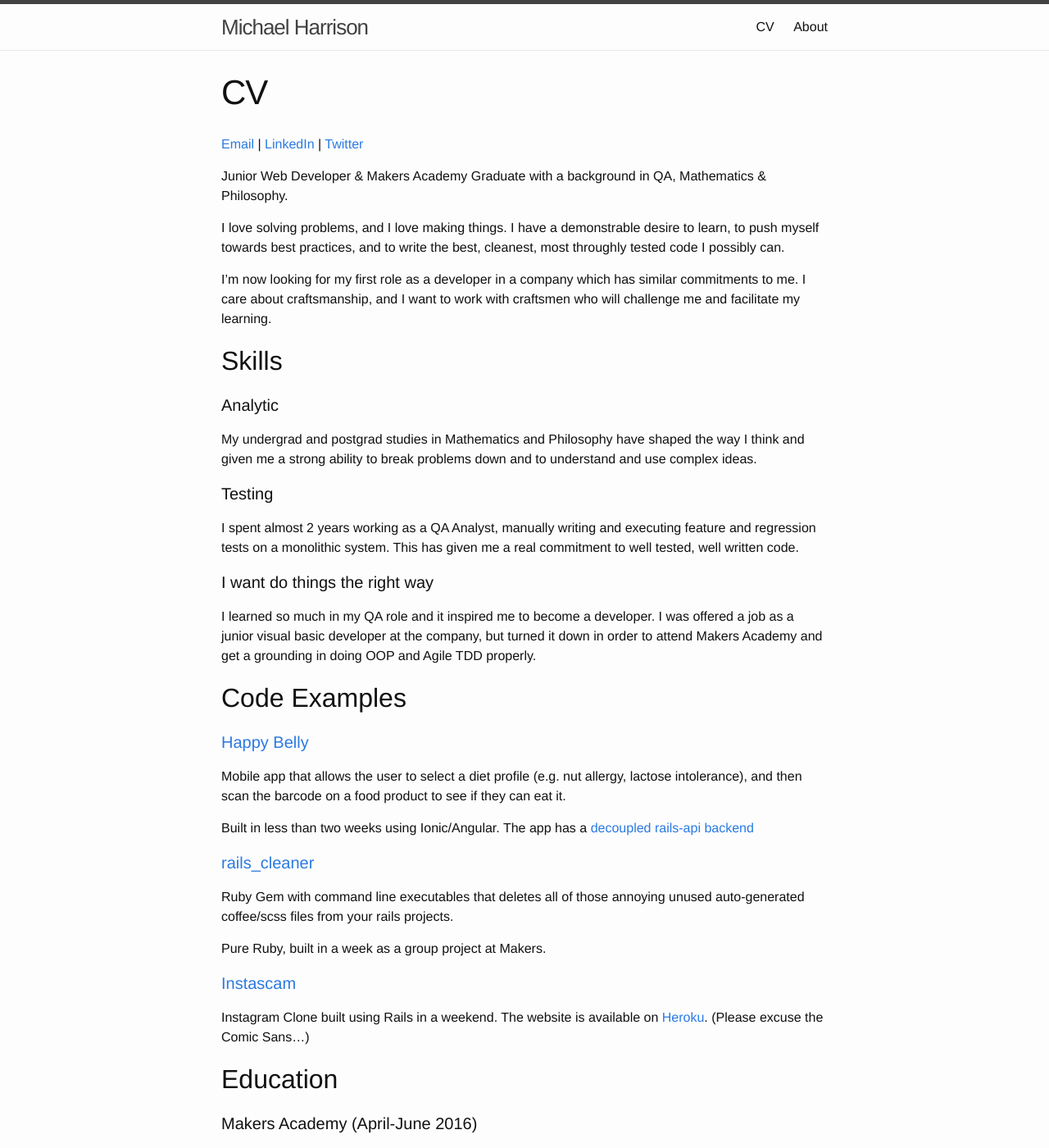
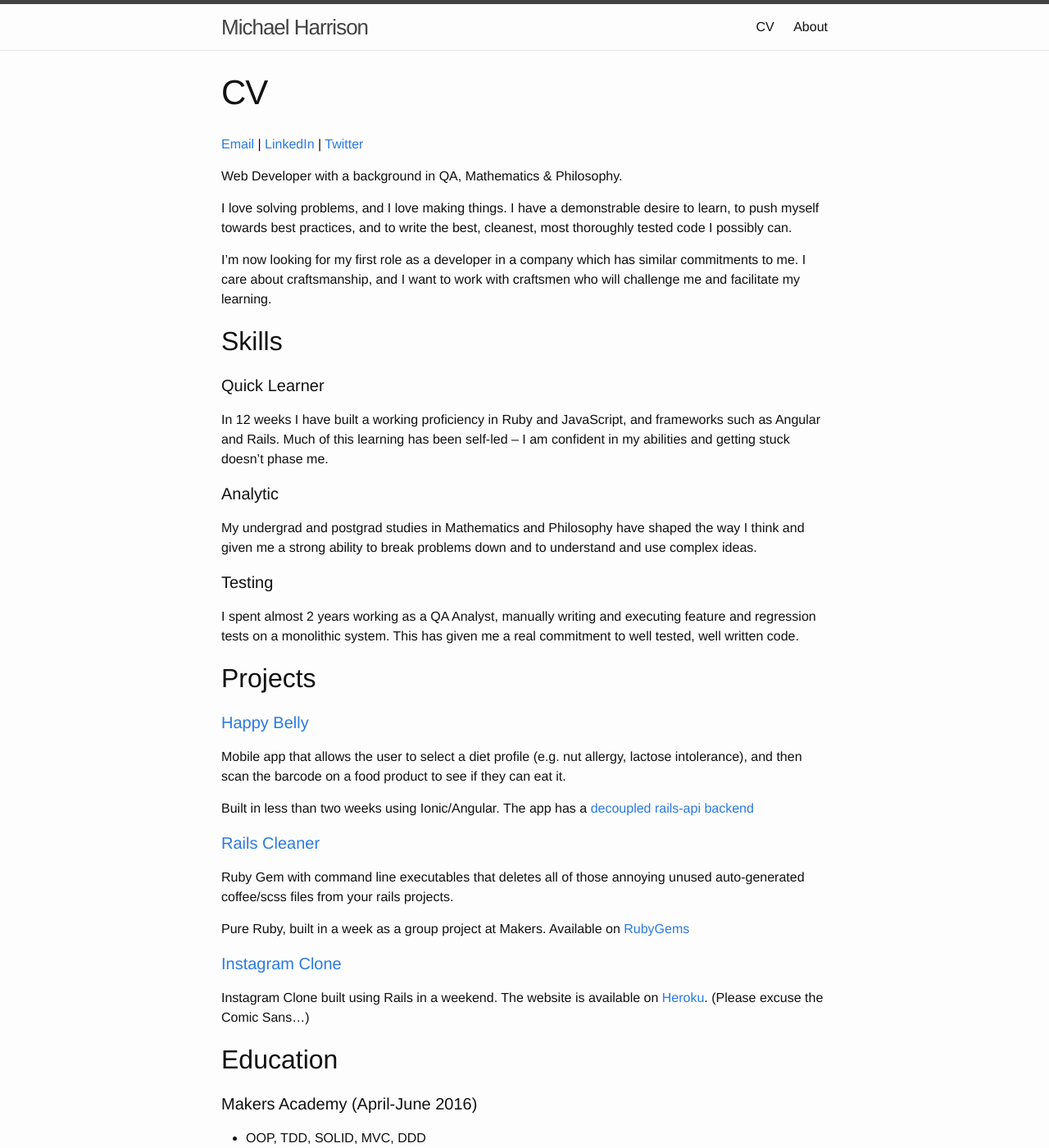
Before and after one commit to harrim91/harrim91.github.io, a Jekyll site: the page built from CV.md, in a window 1280 px wide and 1400 px high. Shown: the whole window at 82% size. Built offline with Jekyll 4.4.1, drawn with Linux system fonts in a browser that asks for light colours; some of the changed text lies outside the part shown.

Commit message:
updated cv, fixed typo

```diff
--- a/CV.md
+++ b/CV.md
@@ -6,14 +6,16 @@ permalink: /cv/
 
 [Email](mailto:harrim91@hotmail.co.uk) &#124; [LinkedIn](https://uk.linkedin.com/in/mharrison3) &#124; [Twitter](http://www.twitter.com/mikeh91)
 
-Junior Web Developer & Makers Academy Graduate with a background in QA, Mathematics & Philosophy.
+Web Developer with a background in QA, Mathematics & Philosophy.
 
-I love solving problems, and I love making things. I have a demonstrable desire to learn, to push myself towards best practices, and to write the best, cleanest, most throughly tested code I possibly can.
+I love solving problems, and I love making things. I have a demonstrable desire to learn, to push myself towards best practices, and to write the best, cleanest, most thoroughly tested code I possibly can.
 
 I'm now looking for my first role as a developer in a company which has similar commitments to me. I care about craftsmanship, and I want to work with craftsmen who will challenge me and facilitate my learning.
 
 Skills
 ---
+#### Quick Learner
+In 12 weeks I have built a working proficiency in Ruby and JavaScript, and frameworks such as Angular and Rails. Much of this learning has been self-led – I am confident in my abilities and getting stuck doesn’t phase me.
 
 #### Analytic
 My undergrad and postgrad studies in Mathematics and Philosophy have shaped the way I think and given me a strong ability to break problems down and to understand and use complex ideas.
@@ -21,24 +23,19 @@ My undergrad and postgrad studies in Mathematics and Philosophy have shaped the
 #### Testing
 I spent almost 2 years working as a QA Analyst, manually writing and executing feature and regression tests on a monolithic system. This has given me a real commitment to well tested, well written code.
 
-#### I want do things the right way
-I learned so much in my QA role and it inspired me to become a developer. I was offered a job as a junior visual basic developer at the company, but turned it down in order to attend Makers Academy and get a grounding in doing OOP and Agile TDD properly.
-
-
-Code Examples
+Projects
 ---
-
 #### [Happy Belly](http://www.github.com/harrim91/allergy_scanner_frontend)
 Mobile app that allows the user to select a diet profile (e.g. nut allergy, lactose intolerance), and then scan the barcode on a food product to see if they can eat it.
 
 Built in less than two weeks using Ionic/Angular. The app has a [decoupled rails-api backend](http://www.github.com/harrim91/allergy_scanner_backend)
 
-#### [rails_cleaner](http://www.github.com/harrim91/rails_cleaner)
+#### [Rails Cleaner](http://www.github.com/harrim91/rails_cleaner)
 Ruby Gem with command line executables that deletes all of those annoying unused auto-generated coffee/scss files from your rails projects.
 
-Pure Ruby, built in a week as a group project at Makers.
+Pure Ruby, built in a week as a group project at Makers. Available on [RubyGems](https://rubygems.org/gems/rails_cleaner)
 
-#### [Instascam](http://www.github.com/harrim91/instagram_challenge)
+#### [Instagram Clone](http://www.github.com/harrim91/instagram_challenge)
 Instagram Clone built using Rails in a weekend. The website is available on [Heroku](https://limitless-cliffs-63599.herokuapp.com/). (Please excuse the Comic Sans...)
 
 Education
@@ -46,24 +43,22 @@ Education
 
 #### Makers Academy (April-June 2016)
 
-- Fuelled my passion for beautiful code
-- Improved independent learning skills
 - OOP, TDD, SOLID, MVC, DDD
-- Software Craftsmanship
-- Ruby, Rails, Javascript, Angular.js
+- Software Craftsmanship & XP
+- Ruby, Rails, Sinatra, JavaScript, Angular.js, Ionic
 - RSpec, Capybara, Jasmine, Karma, Protractor
 
-#### Open University (January 2013-October 2015)
+#### Open University (January 2013-October 2013)
 
 - Postgraduate Certificate in Philosophy
 - Pass (68%)
-- Political Philosophy, with a particular interests in Nationality, Citizenship and Multiculturalism and Distributive Justice.
-- Part time study whilst working full time.
+- Political Philosophy, with particular interests in Nationality, Citizenship and Multiculturalism and Distributive Justice.
+- Part-time study whilst working full-time.
 
 #### University of York (October 2009-July 2012)
 
 - BSc Mathematics & Philosophy
-- Third Class Honours
+- Third-Class Honours
 - Did lots of other cool stuff, like facilitating live music on campus, and organizing charity hitch hikes across Europe.
 
 ## Experience
@@ -80,7 +75,10 @@ Education
 
 ## Interests
 
-Apart from code, I also love making things out of wood, playing guitar, going for long walks, and practicing yoga.
+- Making things out of wood
+- Playing guitar
+- Going for long walks
+- Practicing yoga
 
 ## Product Reviews from Pair Partners
 
```
Also changed, not shown: other parts of CV.md (+1 -1 lines), _posts/2016-07-03-makers-academy-review.md (+3 -3 lines).
